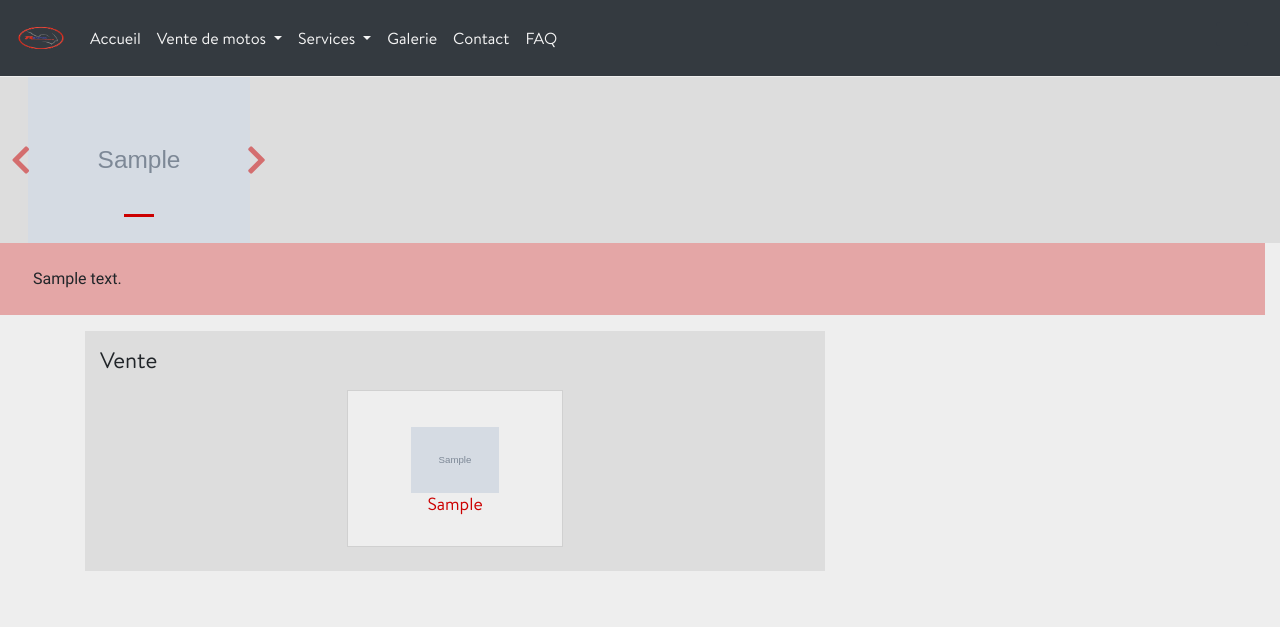
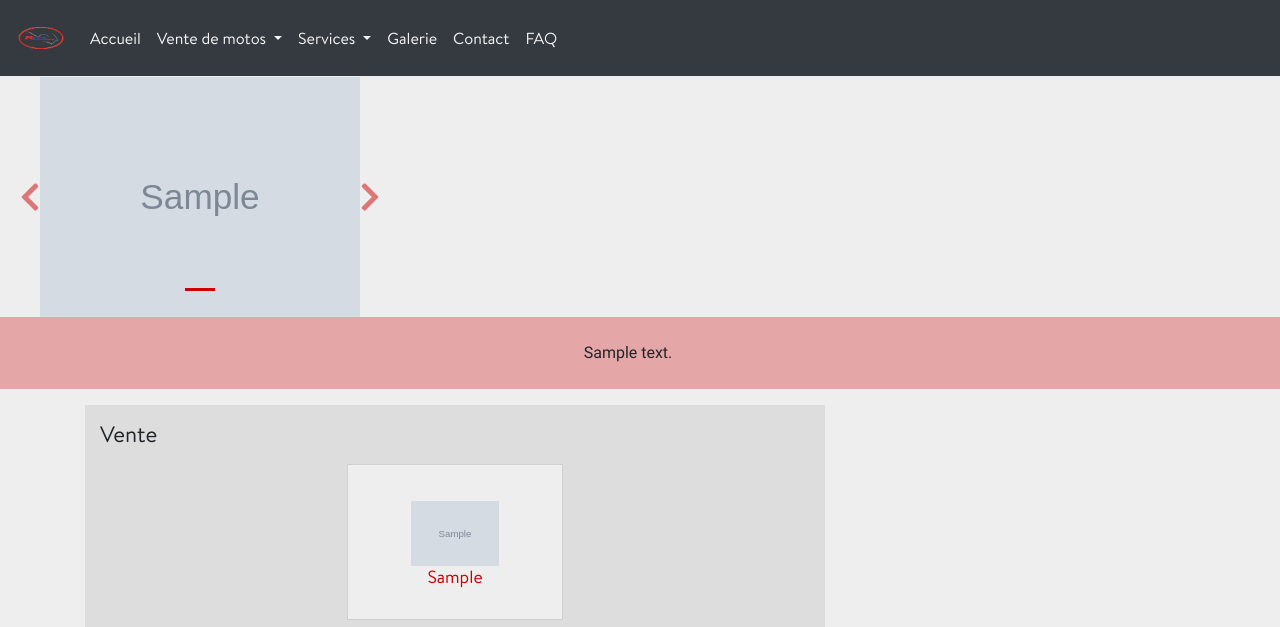
Before and after one commit to elo-tnt1130/ReactionMotoV2, a Symfony app: template templates/home/index.html.twig in a window 1280 px wide. Shown: the top 627 px of the page. Run offline with Twig, Linux system fonts and the light colour scheme; the template is opened without the code that fills it: most values are stand-ins (such as "Sample title", 1, 10 or a date in 2020); grey boxes marked "Sample" are stand-in pictures; some libraries are stand-ins or nearby versions; some web fonts are replaced.

Commit message:
FEATURE - Homepage carousel + WelcomeText corrections

```diff
--- a/public/css/stylesheet.css
+++ b/public/css/stylesheet.css
@@ -96,8 +96,6 @@
 
 body {
   background-color: #eeeeee !important;
-  width: 100%;
-  /* overflow-x: hidden; */
 }
 
 h1,
@@ -193,7 +191,7 @@ nav.fixed-bottom {
   box-shadow: 0px -3px 6px 0px rgba(0, 0, 0, 0.16);
 }
 
-footer > nav > ul > li > a.nav-link {
+footer>nav>ul>li>a.nav-link {
   color: #cc0000 !important;
   font-size: 0.95rem;
 }
@@ -208,7 +206,7 @@ a.focused:focus {
   background-color: #4a4bdb !important;
 }
 
-nav > iframe {
+nav>iframe {
   text-align: center !important;
 }
 
@@ -219,6 +217,7 @@ nav > iframe {
 .page-footer {
   display: none;
 }
+
 /* -------------------------------------------------------------------------- */
 /*                                    VENTE                                   */
 /* -------------------------------------------------------------------------- */
@@ -237,7 +236,6 @@ nav > iframe {
   -ms-flex-pack: center;
   justify-content: center;
   height: 100%;
-  /* background-color: #dddddd !important; */
 }
 
 .card-img-top,
@@ -328,10 +326,6 @@ h3.card-title {
   top: 22.5rem;
 }
 
-.carousel-restore {
-  background-color: #dddddd;
-}
-
 .img-carousel-restore {
   max-height: 15rem;
 }
@@ -365,7 +359,6 @@ h3.card-title {
   margin-left: auto !important;
   margin-right: auto !important;
 }
-/* #c2bfbf */
 
 .img-actu-home {
   display: none;
@@ -379,13 +372,8 @@ h3.card-title {
   width: 35% !important;
 }
 
-/* .carousel-home{
-  max-height: 15rem;
-} */
-
 .img-carousel-home {
   max-width: 80%;
-  max-height: 13rem;
 }
 
 .carousel-indicators li {
@@ -438,9 +426,9 @@ section#carrouselHome {
     border-left: none;
   }
 
-  /* #carrouselHome, #textHome {
+  #carrouselHome, #textHome {
     display: none;
-  } */
+  }
 }
 
 /* Small devices (landscape phones, 576px and up) */
@@ -456,6 +444,7 @@ section#carrouselHome {
 
 /* Medium devices (tablets, 767.99px and up) */
 @media (min-width: 768px) {
+
   .phone-services,
   .phone-services-slide,
   .phone,
@@ -492,10 +481,16 @@ section#carrouselHome {
   #footerLinks {
     display: flex;
   }
+
+  section.welcome-text,
+  section#carrouselHome {
+    display: flex !important;
+  }
 }
 
 /* Large devices (desktops, 992px and up) */
 @media (min-width: 992px) {
+
   .phone-services,
   .phone-services-slide,
   .phone,
@@ -551,6 +546,7 @@ section#carrouselHome {
 
 /* Extra large devices (large desktops, 1200px and up) */
 @media (min-width: 1200px) {
+
   .phone-services,
   .phone-services-slide,
   .phone,
--- a/templates/home/index.html.twig
+++ b/templates/home/index.html.twig
@@ -10,14 +10,12 @@
 {% endblock %}
 
 {% block body %}
-	<section class="carousel-restore position w-100 d-none d-md-flex" id="carrouselHome">
+
+	<div class="d-flex row container-home">
+		<section class="carousel-restore position mx-auto w-100 d-none d-md-flex" id="carrouselHome">
 
 			<div id="carouselHome" class="carousel slide carousel-restore carousel-fade" data-ride="carousel">
-			<ol class="carousel-indicators carousel-home">
-				{% for image in carrousel %}
-					<li data-target="#carouselHome" data-slide-to="{{loop.revindex0}}" {% if loop.index0 == 0 %} class="active" {% endif %}></li>
-				{% endfor %}
-			</ol>
+
 				<div class="carousel-inner carousel-restore">
 					{% for image in carrousel %}
 						{% if loop.index0 == 0 %}
@@ -35,6 +33,12 @@
 							</div>
 						{% endfor %}
 					</div>
+					<div>
+						<ol class="carousel-indicators carousel-home">
+							{% for image in carrousel %}
+								<li data-target="#carouselHome" data-slide-to="{{loop.revindex0}}" {% if loop.index0 == 0 %} class="active" {% endif %}></li>
+							{% endfor %}
+						</ol>
 						<a class="carousel-control-prev" href="#carouselHome" role="button" data-slide="prev">
 							<i class='fa fa-chevron-left'></i>
 							<span class="sr-only">Précédent</span>
@@ -45,21 +49,21 @@
 						<span class="sr-only">Suivant</span>
 					</a>
 				</div>
+			</div>
 		</section>
 
-	<section class="row justify-content-center px-4 py-2 welcome-text position d-none d-md-flex" id="textWelcome">
-		<div class="w-100 mx-4 pr-4 mt-3">
+		<section class="justify-content-center w-100 px-4 py-2 welcome-text position d-none d-md-flex" id="textWelcome">
+			<div class="mx-4 pr-4 mt-3">
 					<p>{{ets.texteAccueil|raw}}</p>
 			</div>
 		</section>
-
+	</div>
 
 	<main
 		class="container d-flex row justify-content-around pb-5 container-home mb-5 pt-2 position">
 
 		<!-- SHORT RESUMES -->
-		<div
-			class="col-md-8 col-sm-12">
+		<div class="col-md-8 col-sm-12">
 			<h1></h1>
 			<!-- VENTE -->
 			<section class="d-flex row justify-content-around resumes">
@@ -177,8 +181,7 @@
 				<!-- ACTUS -->
 				<div class="col-md-4 col-sm-12 mb-5 mb-1">
 					<!-- provided by facebook -->
-					<!-- <iframe src="https://www.facebook.com/plugins/page.php?href=https%3A%2F%2Fwww.facebook.com%2Fprofile.php%3Fid%3D100057339113354&tabs=timeline&width=340&height=500&small_header=true&adapt_container_width=true&hide_cover=true&show_facepile=false&appId=517094206385362" width="340" height="500" style="border:none; overflow:hidden" scrolling="no" frameborder="0" allowfullscreen="true" allow="autoplay; clipboard-write; encrypted-media; picture-in-picture; web-share"></iframe> -->
-						<script src="https://apps.elfsight.com/p/platform.js" defer> </script>
+					<!-- <iframe src="https://www.facebook.com/plugins/page.php?href=https%3A%2F%2Fwww.facebook.com%2Fprofile.php%3Fid%3D100057339113354&tabs=timeline&width=340&height=500&small_header=true&adapt_container_width=true&hide_cover=true&show_facepile=false&appId=517094206385362" width="340" height="500" style="border:none; overflow:hidden" scrolling="no" frameborder="0" allowfullscreen="true" allow="autoplay; clipboard-write; encrypted-media; picture-in-picture; web-share"></iframe> --><script src="https://apps.elfsight.com/p/platform.js" defer> </script>
 					<div class="elfsight-app-cf719115-7e91-43ac-990a-eb2e6dd62418"></div>
 				</div>
 			</main>
```
Lines whose indentation alone changed are shown as unchanged.
